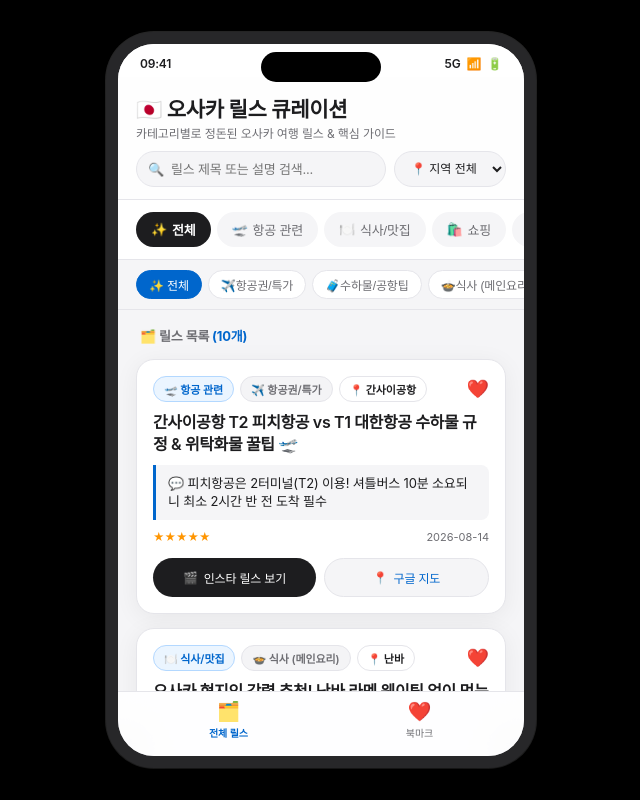
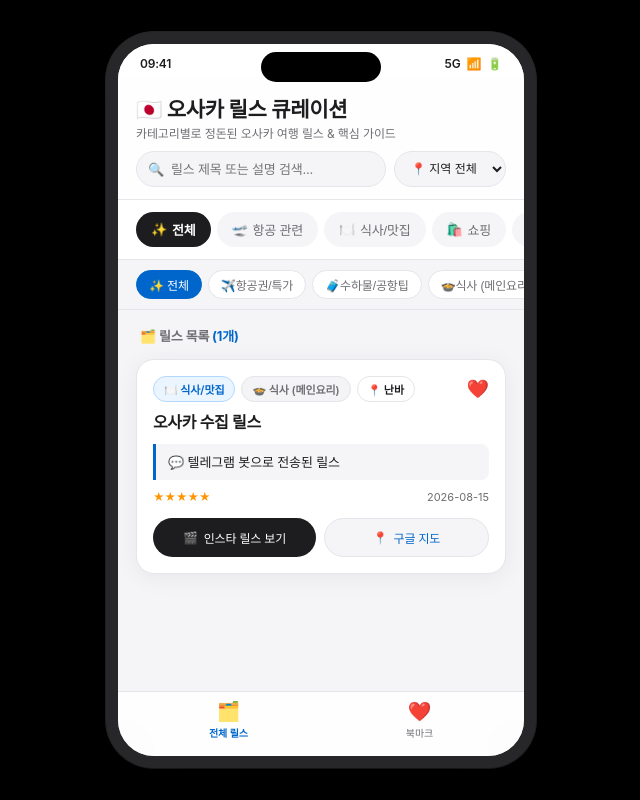
Before and after one commit to songhan55/osaka-reels-curator, a React (Vite) app: page / in a window 1280 px wide. Shown: the whole page, without its empty margins (319-959 px from the left). Built offline with nearby package versions, Linux system fonts and the light colour scheme; a web font is replaced by a local one.

Commit message:
Auto sync: Added reel from Telegram bot

```diff
--- a/src/data/sampleData.js
+++ b/src/data/sampleData.js
@@ -41,133 +41,16 @@ export const CATEGORIES = {
 
 export const INITIAL_REELS = [
   {
-    id: 'reel-0',
-    title: '간사이공항 T2 피치항공 vs T1 대한항공 수하물 규정 & 위탁화물 꿀팁 🛫',
-    url: 'https://www.instagram.com/reel/C0a1b2c3d4e/',
-    primaryCategory: 'aviation',
-    subCategory: 'ticket',
-    region: '간사이공항',
-    rating: 5,
-    memo: '피치항공은 2터미널(T2) 이용! 셔틀버스 10분 소요되니 최소 2시간 반 전 도착 필수',
-    isFavorite: true,
-    createdAt: '2026-08-14',
-    sharedBy: '민수'
-  },
-  {
-    id: 'reel-1',
-    title: '오사카 현지인 강력 추천! 난바 라멘 웨이팅 없이 먹는 비밀 맛집 🍜',
-    url: 'https://www.instagram.com/reel/C2a3b4c5d6e/',
-    primaryCategory: 'dining',
-    subCategory: 'meal',
-    region: '난바',
-    rating: 5,
-    memo: '이치란보다 맛있고 웨이팅 15분 미만. 차슈 추가 필수!',
-    isFavorite: true,
-    createdAt: '2026-08-10',
-    sharedBy: '민수'
-  },
-  {
-    id: 'reel-2',
-    title: '도톤보리 필수 디저트 갓 구운 파르페 & 타코야키 비교 🍧',
-    url: 'https://www.instagram.com/reel/C3f4g5h6j7k/',
-    primaryCategory: 'dining',
-    subCategory: 'snack',
-    region: '도톤보리',
-    rating: 4,
-    memo: '앗치치혼포 타코야키 파얹은 맛 추천! 줄 길면 맞은편 고기타코야키도 괜찮음.',
-    isFavorite: true,
-    createdAt: '2026-08-11',
-    sharedBy: '지은'
-  },
-  {
-    id: 'reel-3',
-    title: '오사카 돈키호테 2026년 최신 털어야 할 필수 쇼핑리스트 TOP 10 🛍️',
-    url: 'https://www.instagram.com/reel/C4k8m9n0p1q/',
-    primaryCategory: 'shopping',
-    subCategory: 'shoplist',
-    region: '우메다',
-    rating: 5,
-    memo: '5% 쿠폰 챙기기, 면세 15,000엔 이상 받아야 할인 적용됨!',
-    isFavorite: true,
-    createdAt: '2026-08-12',
-    sharedBy: '민수'
-  },
-  {
-    id: 'reel-4',
-    title: '간사이 공항에서 난바까지 34분! 라피트 특급 열차 할인 교환 꿀팁 🚍',
-    url: 'https://www.instagram.com/reel/C5r2t3u4v5w/',
-    primaryCategory: 'transit',
-    subCategory: 'pass',
-    region: '간사이공항',
-    rating: 5,
-    memo: '클룩 미리 구매 후 QR으로 지정석 탑승. 현장 구매보다 3,000원 쌈',
-    isFavorite: false,
-    createdAt: '2026-08-08',
-    sharedBy: '본인'
-  },
-  {
-    id: 'reel-5',
-    title: '일본 여행 필수! eSIM vs 포켓와이파이 속도 비교 & 무료 환전소 위치 📶',
-    url: 'https://www.instagram.com/reel/C6x7y8z9a0b/',
-    primaryCategory: 'transit',
-    subCategory: 'comm',
-    region: '전체',
-    rating: 4,
-    memo: '트래블로그 카드 가져가면 세븐일레븐 ATM 수수료 무료!',
-    isFavorite: false,
-    createdAt: '2026-08-09',
-    sharedBy: '지은'
-  },
-  {
-    id: 'reel-6',
-    title: '유니버설 스튜디오 재팬(USJ) 닌텐도 월드 확약권 없이 들어가는 법! ⛩️',
-    url: 'https://www.instagram.com/reel/C7c1d2e3f4g/',
-    primaryCategory: 'sightseeing',
-    subCategory: 'spot',
-    region: 'USJ',
-    rating: 5,
-    memo: '오픈런 7:30 도착 필수. 들어가자마자 USJ 앱으로 정리권 등록하기!',
-    isFavorite: true,
-    createdAt: '2026-08-13',
-    sharedBy: '민수'
-  },
-  {
-    id: 'reel-7',
-    title: '우메다 스카이빌딩 360도 야경 최적 방문 시간 & 인생샷 팁 📸',
-    url: 'https://www.instagram.com/reel/C8h5j6k7l8m/',
-    primaryCategory: 'sightseeing',
-    subCategory: 'photo',
-    region: '우메다',
-    rating: 4,
-    memo: '주유패스 무료 입장은 16시 이전까지만 가능! 일몰 30분 전 탑승 추천',
-    isFavorite: false,
-    createdAt: '2026-08-13',
-    sharedBy: '지은'
-  },
-  {
-    id: 'reel-8',
-    title: '난바역 도보 3분! 대목욕탕까지 있는 가성비 10만원대 신축 호텔 추천 🏢',
-    url: 'https://www.instagram.com/reel/C9n0p1q2r3s/',
-    primaryCategory: 'lodging',
-    subCategory: 'hotel',
-    region: '난바',
-    rating: 5,
-    memo: '칸데오 호텔 or 온센 호텔. 한국어 가능한 직원 상주.',
-    isFavorite: true,
-    createdAt: '2026-08-07',
-    sharedBy: '본인'
-  },
-  {
-    id: 'reel-9',
-    title: 'Visit Japan Web(VJW) 입국 수속 5분 만에 끝내는 사전등록 꿀팁 💡',
-    url: 'https://www.instagram.com/reel/D0t4u5v6w7x/',
-    primaryCategory: 'tips',
-    subCategory: 'tip',
-    region: '전체',
-    rating: 5,
-    memo: '출국 전날 미리 캡처본 스마트폰에 저장해 둘 것 (공항 와이파이 느림)',
-    isFavorite: false,
-    createdAt: '2026-08-06',
-    sharedBy: '민수'
+    "id": "tg-reel-1786723350",
+    "title": "오사카 수집 릴스",
+    "url": "https://www.instagram.com/reel/DbcEwYOlIaG/?igsh=MWlnYnNhOW84eDFuaw==",
+    "primaryCategory": "dining",
+    "subCategory": "meal",
+    "region": "난바",
+    "rating": 5,
+    "memo": "텔레그램 봇으로 전송된 릴스",
+    "isFavorite": true,
+    "createdAt": "2026-08-15",
+    "sharedBy": "텔레그램봇"
   }
 ];
```
Also changed, not shown: 1 other file (tests, documents, lock files or other folders).
